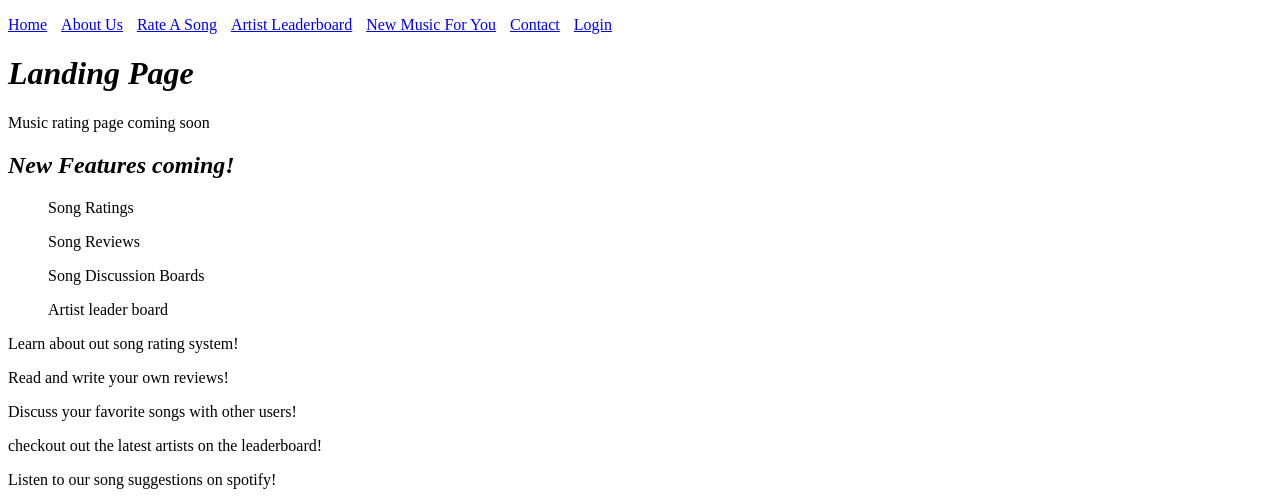
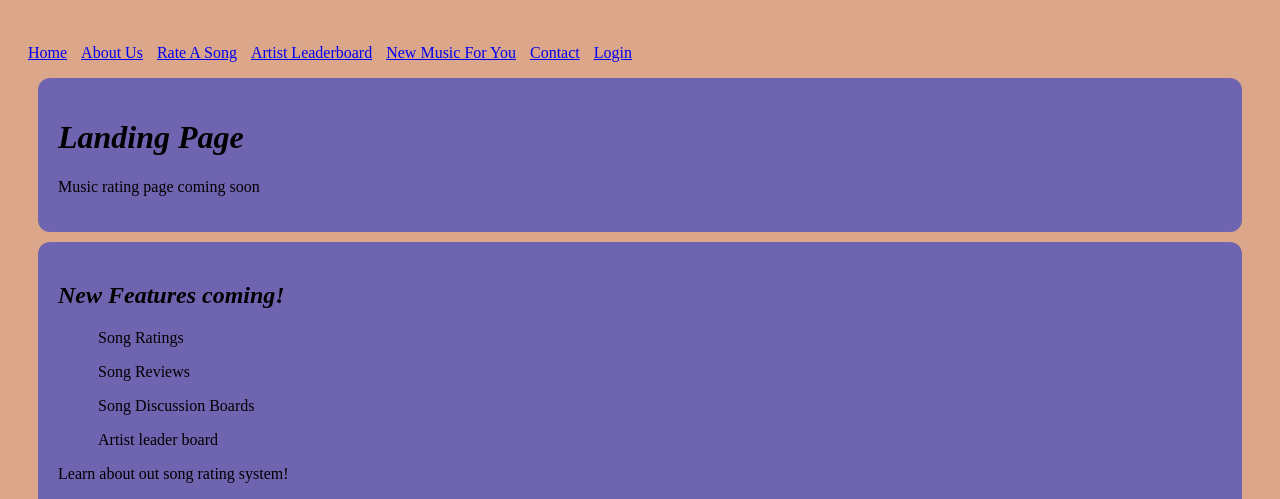
Before and after one commit to Freddy444/Songrating-Freddy.Max, a PHP site: page /Landpage.html in a window 1280 px wide. Shown: the top 499 px of the page. Run offline with PHP 8.4, Linux system fonts and the light colour scheme.

Commit message:
Made a flexbox

```diff
--- a/Landpage.html
+++ b/Landpage.html
@@ -10,7 +10,7 @@
     <link rel="stylesheet" href="css/style.css">
 </head>
 
-<body>
+<body class="flex-container">
     <div>
         <ul class = "horizontal-menu">
             <li><a href = "Landpage.html">Home</a></li>
@@ -23,12 +23,12 @@
         </ul>
     </div>
 
-    <header>
+    <header class = "flex-item">
         <h1 class="content">Landing Page</h1>
         <p>Music rating page coming soon</p>
     </header>
 
-    <div>
+    <div class = "flex-item">
     <section>
         <h2 class="content">New Features coming! </h2>
         <ul>Song Ratings</ul>
@@ -62,31 +62,28 @@
     </section>
     </div>
 
-    <div>
+    <div class = "flex-item">
     <section>
         <h2 class="content">Subscriptions</h2>
         <ul>Freemium</ul>
         <ul>Premium</ul>
     </section>
     </div>
-    </body>
 
-    <div>
+    <div class = "flex-item">
     <section>
         <h2 class="content">FAQS</h2>
     </section>
     </div>
 
+    </body>
     <!-- Add more sections as needed -->
 
-    <div>
+    <div class = "flex-item">
     <footer>
         <p>The footer</p>
     </footer>
     </div>
 
     <!-- Add any scripts or additional HTML elements here -->
-
-</body>
-
 </html>
--- a/css/style.css
+++ b/css/style.css
@@ -1,3 +1,18 @@
+.flex-container{
+    display: flex;
+    flex-direction: column;
+    align-items: center;
+    background-color: #dca68b;
+    padding: 20px;
+}
+
+.flex-item{
+    margin: 10px;
+    padding: 20px;
+    border-radius: 12px;
+    background-color: #6f64af;
+}
+
 .content {
     font-style: italic;
 }
@@ -8,7 +23,7 @@
 }
 
 .horizontal-menu {
-    padding: 0; /* Remove any default padding */
+    padding: 0;
 }
 
 .horizontal-menu li {
```
